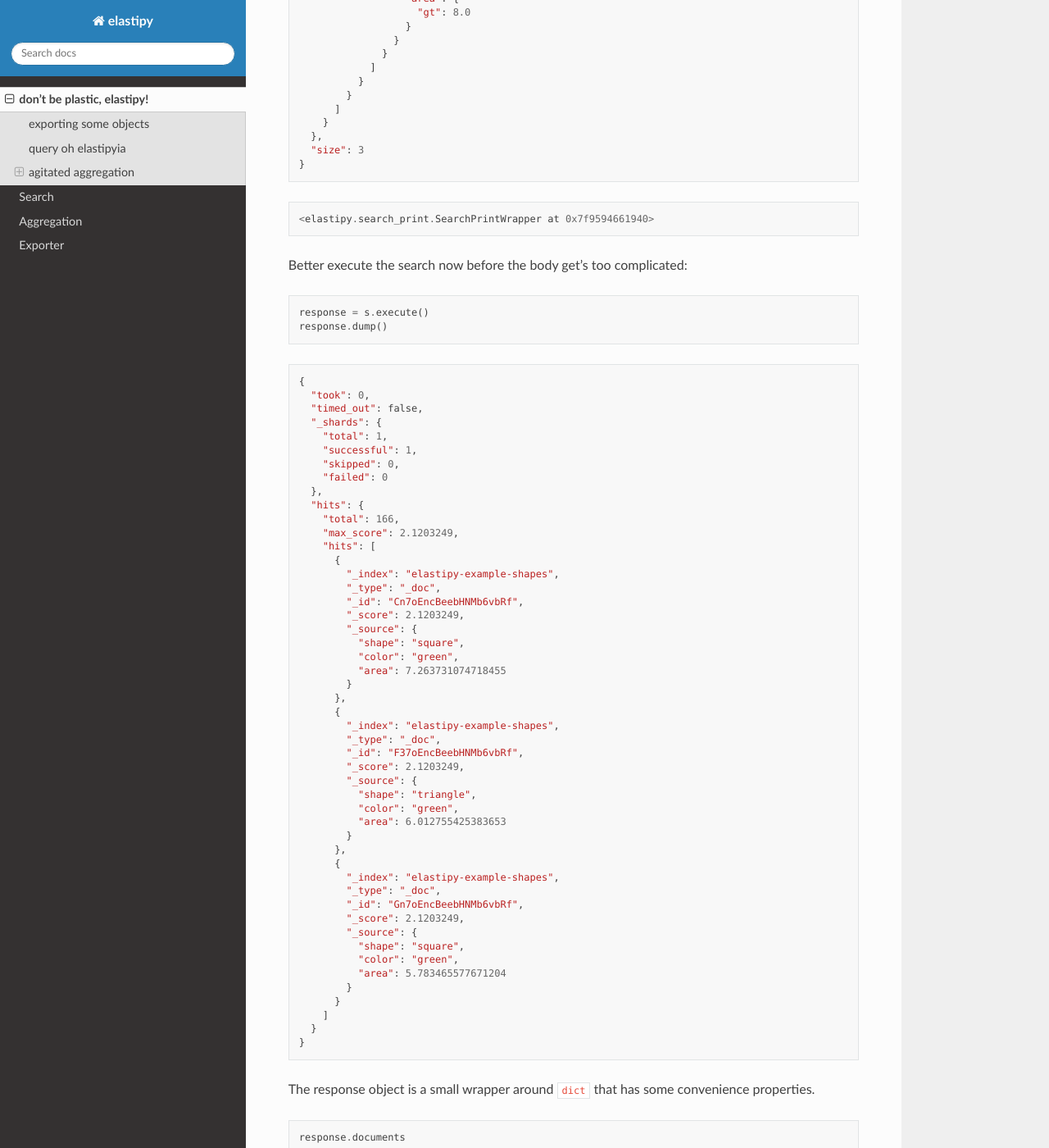
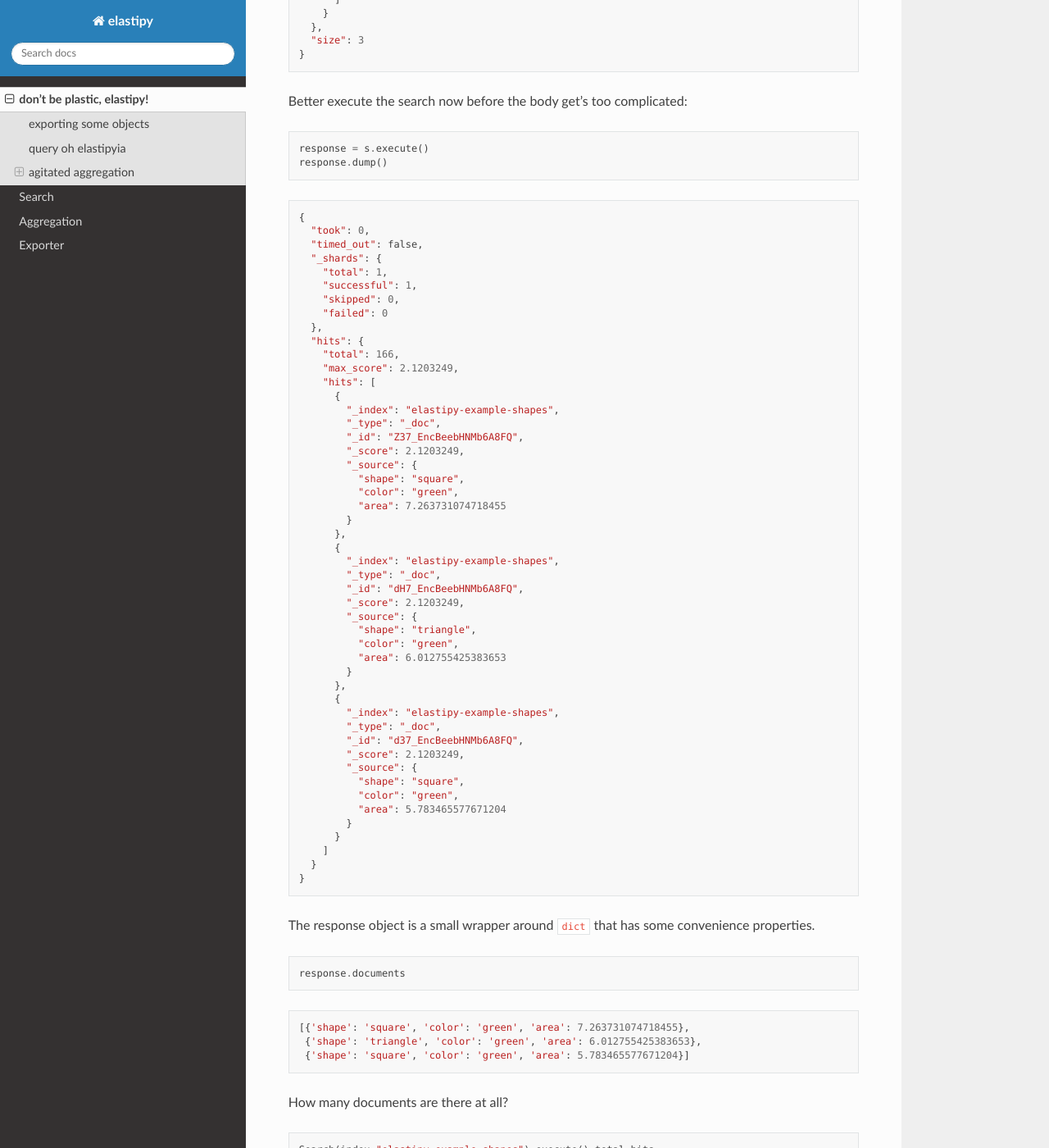
Before and after one commit to netzkolchose/elastipy, a Sphinx documentation site: the page built from docs/tutorial.rst, in a window 1280 px wide and 1400 px high, scrolled down 3613 px. Shown: the whole window at 82% size. Built offline with Sphinx 7.4.7 and the Read the Docs theme 2.0.0, drawn with Linux system fonts in a browser that asks for light colours; some of the changed text lies outside the part shown.

Commit message:
empty notebook

```diff
--- a/docs/tutorial.rst
+++ b/docs/tutorial.rst
@@ -124,14 +124,6 @@ Our request to elasticsearch would look like this right now:
     }
 
 
-
-
-.. parsed-literal::
-
-    <elastipy.search_print.SearchPrintWrapper at 0x7f96147c5c18>
-
-
-
 More queries can be added, which defaults to an **AND** combination:
 
 .. code:: python3
@@ -165,14 +157,6 @@ More queries can be added, which defaults to an **AND** combination:
       },
       "size": 3
     }
-
-
-
-
-.. parsed-literal::
-
-    <elastipy.search_print.SearchPrintWrapper at 0x7f9594661358>
-
 
 
 **OR** combinations can be archived with the
@@ -239,14 +223,6 @@ query itself or by applying the ``|`` operator to the query classes in
     }
 
 
-
-
-.. parsed-literal::
-
-    <elastipy.search_print.SearchPrintWrapper at 0x7f9594661940>
-
-
-
 Better execute the search now before the body get's too complicated:
 
 .. code:: python3
@@ -273,7 +249,7 @@ Better execute the search now before the body get's too complicated:
           {
             "_index": "elastipy-example-shapes",
             "_type": "_doc",
-            "_id": "Cn7oEncBeebHNMb6vbRf",
+            "_id": "Z37_EncBeebHNMb6A8FQ",
             "_score": 2.1203249,
             "_source": {
               "shape": "square",
@@ -284,7 +260,7 @@ Better execute the search now before the body get's too complicated:
           {
             "_index": "elastipy-example-shapes",
             "_type": "_doc",
-            "_id": "F37oEncBeebHNMb6vbRf",
+            "_id": "dH7_EncBeebHNMb6A8FQ",
             "_score": 2.1203249,
             "_source": {
               "shape": "triangle",
@@ -295,7 +271,7 @@ Better execute the search now before the body get's too complicated:
           {
             "_index": "elastipy-example-shapes",
             "_type": "_doc",
-            "_id": "Gn7oEncBeebHNMb6vbRf",
+            "_id": "d37_EncBeebHNMb6A8FQ",
             "_score": 2.1203249,
             "_source": {
               "shape": "square",
@@ -415,14 +391,6 @@ instance, so there is no copying like with the queries above.
     }
 
 
-
-
-.. parsed-literal::
-
-    <elastipy.search_print.SearchPrintWrapper at 0x7f95943ae860>
-
-
-
 As we can see, a `terms
 aggregation <https://www.elastic.co/guide/en/elasticsearch/reference/current/search-aggregations-bucket-terms-aggregation.html>`__
 has been added to the search body. The names of aggregations are
@@ -454,14 +422,6 @@ auto-generated, but can be explicitly stated:
     }
 
 
-
-
-.. parsed-literal::
-
-    <elastipy.search_print.SearchPrintWrapper at 0x7f95943ae9e8>
-
-
-
 Let's look at the result from elasticsearch:
 
 .. code:: python3
@@ -503,14 +463,6 @@ Let's look at the result from elasticsearch:
         }
       }
     }
-
-
-
-
-.. parsed-literal::
-
-    <elastipy.search_print.SearchPrintWrapper at 0x7f95943ae438>
-
 
 
 valuable access
@@ -591,14 +543,6 @@ And we can print a nice table to the command-line:
     ─────────┼─────────────────
     square   │ 500
     triangle │ 500
-
-
-
-
-.. parsed-literal::
-
-    <elastipy.aggregation.print_wrapper.PrintWrapper at 0x7f96147c5c18>
-
 
 
 (The ``colors=False`` parameter disables console colors because they do
@@ -779,14 +723,6 @@ branch. In this example the branch looks like this:
     triangle │ 500              │ green  │ 146 ████████████▊    │ 738.947 ████████████▎   │ 5.061 ███████████████▉
 
 
-
-
-.. parsed-literal::
-
-    <elastipy.aggregation.print_wrapper.PrintWrapper at 0x7f9589728208>
-
-
-
 Now all information is in the table. Note that the ``shapes.doc_count``
 column contains the same value multiple times. This is because each
 ``colors`` aggregation bucket splits the ``shapes`` bucket into multiple
```
Also changed, not shown: other parts of docs/tutorial.rst (+1 -1 lines), 1 other file.
